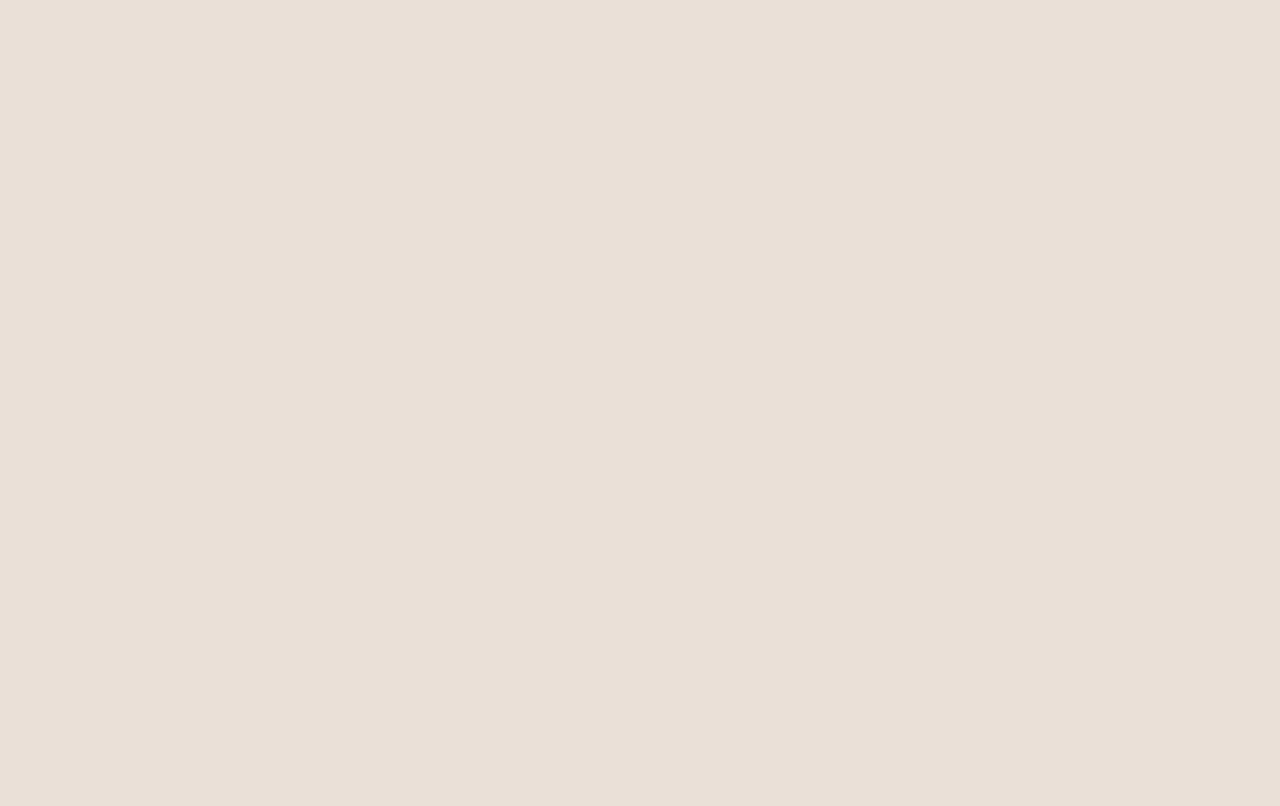
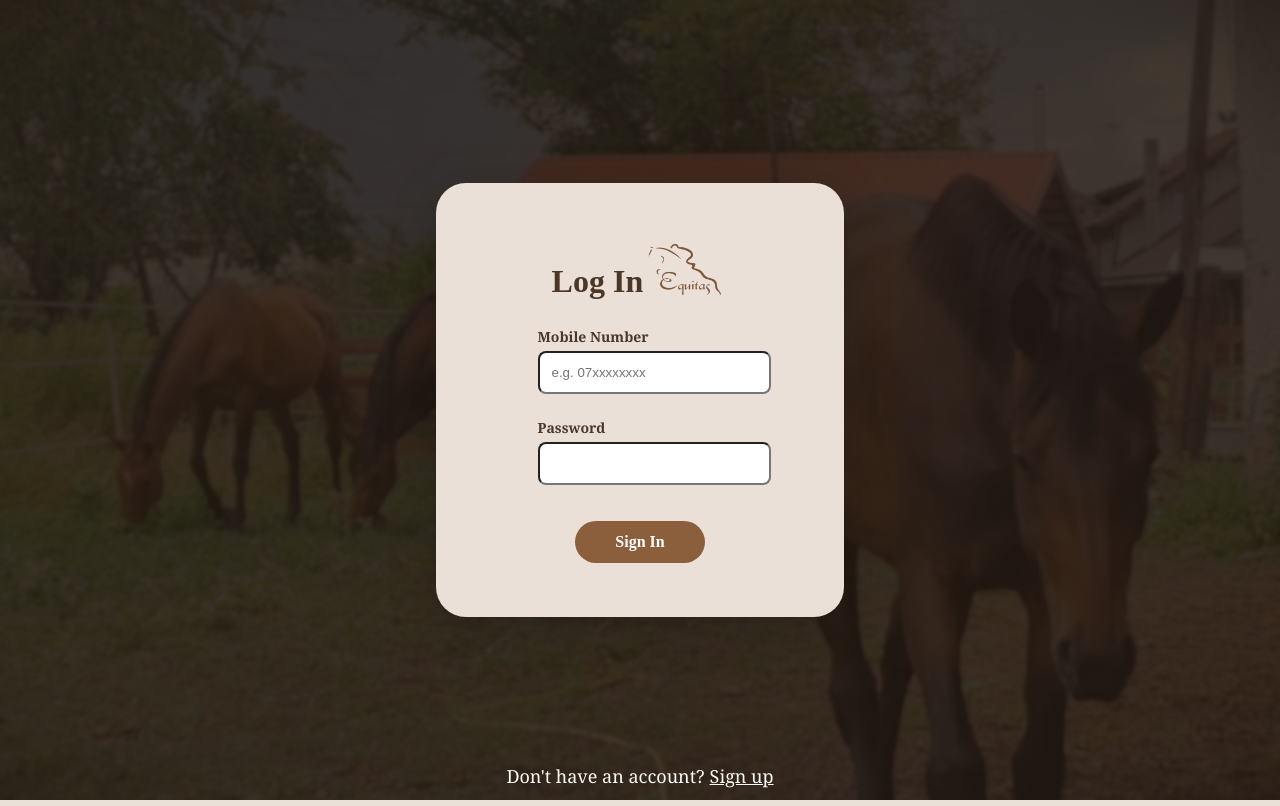
Before and after one commit to AndreeaJigarov/Equitas, a React (Vite) app: page /login in a window 1280 px wide. Before the commit this address had no page. Built offline with nearby package versions, Linux system fonts and the light colour scheme.

Commit message:
login , register forms done

```diff
--- a/src/App.tsx
+++ b/src/App.tsx
@@ -3,12 +3,16 @@ import { AdminLayout } from './layouts/AdminLayout/AdminLayout';
 import { HomePage } from './pages/HomePage/HomePage';
 import { HorsesPage } from './pages/HorsesPage/HorsesPage';
 import './theme.css';
+import {RegisterPage} from "./pages/AuthPages/RegisterPage.tsx";
+import {LoginPage} from "./pages/AuthPages/LoginPage.tsx";
 
 function App() {
   return (
 
       <Routes>
-        <Route path="/" element={<HomePage />} />
+          <Route path="/" element={<HomePage />} />
+          <Route path="/login" element={<LoginPage />} />
+          <Route path="/register" element={<RegisterPage />} />
         <Route element={<AdminLayout />}>
           <Route path="/horses" element={<HorsesPage />} />
         </Route>
--- /dev/null
+++ b/src/components/AuthComponents/AuthForm.module.css
@@ -0,0 +1,108 @@
+/* AuthForm.module.css */
+
+.authContainer {
+    display: flex;
+    justify-content: center;
+    align-items: center;
+    min-height: 100vh;
+    /* Use the darkened background from your design */
+    background: linear-gradient(rgba(0, 0, 0, 0.4), rgba(0, 0, 0, 0.4)),
+    url('../../assets/backgroundLoginRegister.png') no-repeat center center;
+    background-size: cover;
+}
+
+.authCard {
+    background: var(--cream); /* Exact cream color from reference */
+    padding: 3rem;
+    border-radius: 30px; /* High radius as seen in Figma */
+    box-shadow: 0 10px 50px rgba(0,0,0,0.2);
+    width: 50%;
+    max-width: 300px;
+    display: flex;
+    flex-direction: column;
+    align-items: center;
+}
+
+.authTitle {
+    font-family: var(--font-serif);
+    color: #4A3728; /* Dark brown */
+    font-size: 32px;
+    margin-bottom: 1.5rem;
+}
+
+.logoImage {
+    height: 60px;
+    margin-bottom: 1rem;
+}
+
+.topBar{
+    display: flex;
+    justify-content: center;
+}
+
+.fieldGroup {
+    width: 100%;
+    margin-bottom: 3rem;
+}
+
+.label {
+    display: block;
+    color: #4A3728;
+    font-weight: bold;
+    margin-bottom: 5px;
+    font-size: 14px;
+}
+
+.input {
+    width: 100%;
+    padding: 12px;
+    border-radius: var(--radius-md);
+}
+
+.grid {
+    display: grid;
+    grid-template-columns: 1fr 1fr;
+    gap: 40px; /* Adjust this for space between columns/rows */
+    width: 100%;
+}
+
+.btnSubmit {
+    margin-top: 2rem; /* Increase this value to add more space above the button */
+    transition: background 0.3s;
+
+}
+
+.disclaimerBox {
+    width: 100%;
+    display: flex;
+    justify-content: center; /* Centers horizontally */
+    align-items: center;     /* Centers vertically */
+    margin-top: 2rem;        /* Replaces your <br> tags */
+    text-align: center;
+}
+
+.btnSubmit {
+    background-color: #8B5E3C; /* Specific brown from your design [cite: 65] */
+    color: #FFFFFF;
+    border: none;
+    padding: 12px 40px;        /* Wide, elegant shape */
+    border-radius: 25px;       /* Rounded "pill" shape */
+    font-family: var(--font-serif);
+    font-size: 16px;
+    font-weight: bold;
+    cursor: pointer;
+    margin-top: 2rem;
+    transition: all 0.3s ease;
+    width: fit-content;        /* Prevents button from stretching to full width */
+}
+
+.btnSubmit:hover:not(:disabled) {
+    background-color: #6D4327; /* Darker brown on hover */
+    transform: translateY(-2px); /* Subtle lift effect */
+}
+
+.btnSubmit:disabled {
+    background-color: #C4B4A1; /* Muted color when disclaimer isn't checked */
+    cursor: not-allowed;
+    opacity: 0.7;
+}
--- /dev/null
+++ b/src/components/AuthComponents/LoginForm.tsx
@@ -0,0 +1,51 @@
+import React, { useState } from 'react';
+import styles from './AuthForm.module.css';
+import logo_lightBrown from "../../assets/logo/logo_lightBrown.png";
+
+interface LoginProps {
+    onLogin: () => void; // Added prop for redirection
+}
+
+export const LoginForm = ({ onLogin }: LoginProps) => {
+    const [mobile, setMobile] = useState('');
+    const [password, setPassword] = useState('');
+
+    const handleSubmit = (e: React.FormEvent) => {
+        e.preventDefault();
+        // Authentication logic based on mobile number
+        onLogin();
+    };
+
+    return (
+        <div className={styles.authContainer}>
+            <form className={styles.authCard} onSubmit={handleSubmit}>
+                <div className={styles.topBar}>
+                    <h2 className={styles.authTitle}>Log In</h2>
+                    <img src={logo_lightBrown} alt="Equitas Logo" className={styles.logoImage} />
+                </div>
+
+                <div className={styles.field}>
+                    <label className={styles.label}>Mobile Number</label>
+                    <input
+                        type="text"
+                        className={styles.input}
+                        value={mobile}
+                        onChange={(e) => setMobile(e.target.value)}
+                        placeholder="e.g. 07xxxxxxxx"
+                    />
+                </div>
+                <br></br>
+                <div className={styles.field}>
+                    <label className={styles.label}>Password</label>
+                    <input
+                        type="password"
+                        className={styles.input}
+                        value={password}
+                        onChange={(e) => setPassword(e.target.value)}
+                    />
+                </div>
+                <button type="submit" className={styles.btnSubmit}>Sign In</button>
+            </form>
+        </div>
+    );
+};
--- /dev/null
+++ b/src/components/AuthComponents/RegisterForm.tsx
@@ -0,0 +1,71 @@
+import React, { useState } from 'react';
+import styles from './AuthForm.module.css';
+import logo_lightBrown from "../../assets/logo/logo_lightBrown.png";
+
+interface RegisterProps {
+    onRegister: () => void;
+}
+
+export const RegisterForm = ({ onRegister }: RegisterProps) => {
+    const [acceptedDisclaimer, setAcceptedDisclaimer] = useState(false);
+
+    const handleSubmit = (e: React.SubmitEvent) => {
+        e.preventDefault();
+        if (acceptedDisclaimer) {
+            onRegister(); // Trigger the redirect to login
+        }
+    };
+
+    return (
+        <div className={styles.authContainer}>
+            <form className={styles.authCard} onSubmit={handleSubmit} >
+                <div className={styles.topBar}>
+                    <h2 className={styles.authTitle}>Register</h2>
+                    <img src={logo_lightBrown} alt="Equitas Logo" className={styles.logoImage} />
+                </div>
+                <br></br>
+                <div className={styles.grid}>
+                    <div className={styles.field}>
+                        <label className={styles.label}>Full Name</label>
+                        <input type="text" className={styles.input} />
+                    </div>
+                    <div className={styles.field}>
+                        <label className={styles.label}>Mobile No.</label>
+                        <input type="text" className={styles.input} />
+                    </div>
+                    <div className={styles.field}>
+                        <label className={styles.label}>Weight (kg)</label>
+                        <input type="number" className={styles.input} />
+                    </div>
+                    <div className={styles.field}>
+                        <label className={styles.label}>Skill Level</label>
+                        <select className={styles.select}>
+                            <option>Beginner</option>
+                            <option>Intermediate</option>
+                            <option>Advanced</option>
+                        </select>
+                    </div>
+                </div>
+
+                <div className={styles.disclaimerBox}>
+                    <label className={styles.checkItem}>
+                        <input
+                            type="checkbox"
+                            checked={acceptedDisclaimer}
+                            onChange={(e) => setAcceptedDisclaimer(e.target.checked)}
+                        />
+                        <span>I accept the 15-20% horse weight rule </span>
+                    </label>
+                </div>
+
+                <button
+                    type="submit"
+                    className={styles.btnSubmit}
+                    disabled={!acceptedDisclaimer}
+                >
+                    Register
+                </button>
+            </form>
+        </div>
+    );
+};
--- a/src/components/NavBar/AdminNavBar.tsx
+++ b/src/components/NavBar/AdminNavBar.tsx
@@ -1,11 +1,13 @@
 import { NavLink } from 'react-router-dom';
 import styles from './Navbar.module.css';
+import logo_White from "../../assets/logo/logo_White.png";
 
 export const AdminNavbar = () => {
+
     return (
         <nav className={styles.navbar}>
             {/* Restore the Logo/Brand visibility */}
-            <div className={styles.brand}>Equitas</div>
+            <img src={logo_White} alt="Equitas Logo" className={styles.logoImage} />
 
             <div className={styles.nav}>
                 <NavLink
--- a/src/components/NavBar/NavBar.module.css
+++ b/src/components/NavBar/NavBar.module.css
@@ -12,12 +12,22 @@
 }
 
 /* Fix for the "Missing" Logo */
-.brand {
-    font-family: var(--font-serif);
-    font-size: 1.8rem;
-    color: var(--white); /* Ensures it shows up against dark-earth */
-    margin-bottom: 2.5rem;
-    font-weight: 700;
+/*.brand {*/
+/*    font-family: var(--font-serif);*/
+/*    font-size: 1.8rem;*/
+/*    color: var(--white); !* Ensures it shows up against dark-earth *!*/
+/*    margin-bottom: 2.5rem;*/
+/*    font-weight: 700;*/
+/*}*/
+
+.logoImage {
+    height: 80px;         /* Specific height for desktop */
+    width: auto;          /* Maintain aspect ratio */
+    max-width: 150px;     /* Ensure it never exceeds sidebar width */
+    object-fit: contain;  /* Prevents stretching */
+    margin-bottom: 2rem;
+    display: block;       /* Ensures it behaves as a block element */
+    transition: all 0.3s ease;
 }
 
 .nav {
@@ -48,9 +58,14 @@
 
 /* MOBILE RESPONSIVENESS (Up Mode) */
 @media (max-width: 768px) {
+    .logoImage {
+        height: 40px;     /* Smaller for mobile top-bar */
+        max-width: 100px;
+        margin-bottom: 0;
+    }
     .navbar {
+        height: 60px;
         width: 100%;
-        height: auto;
         flex-direction: row;
         padding: 0.8rem 1rem; /* Added safe padding from edges */
         justify-content: space-between;
--- /dev/null
+++ b/src/pages/AuthPages/LoginPage.tsx
@@ -0,0 +1,23 @@
+import { useNavigate } from 'react-router-dom';
+import { LoginForm } from '../../components/AuthComponents/LoginForm';
+
+export const LoginPage = () => {
+    const navigate = useNavigate();
+
+    const handleLoginSuccess = () => {
+        // In Assignment 1, we just redirect to the horses list
+        navigate('/horses');
+    };
+
+    return (
+        <div className="page-fade-in">
+            <LoginForm onLogin={handleLoginSuccess} />
+            <p style={{ textAlign: 'center', marginTop: '-2rem', color: 'var(--white)', position: 'relative', zIndex: 10 }}>
+                Don't have an account?
+                <span onClick={() => navigate('/register')} style={{ cursor: 'pointer', textDecoration: 'underline', marginLeft: '5px' }}>
+          Sign up
+        </span>
+            </p>
+        </div>
+    );
+};
--- /dev/null
+++ b/src/pages/AuthPages/RegisterPage.tsx
@@ -0,0 +1,22 @@
+import { useNavigate } from 'react-router-dom';
+import { RegisterForm } from '../../components/AuthComponents/RegisterForm';
+
+export const RegisterPage = () => {
+    const navigate = useNavigate();
+
+    const handleRegisterSuccess = () => {
+        navigate('/login'); // Redirect to login after successful registration
+    };
+
+    return (
+        <div className="page-fade-in">
+            <RegisterForm onRegister={handleRegisterSuccess} />
+            <p style={{ textAlign: 'center', marginTop: '-2rem', color: 'var(--white)', position: 'relative', zIndex: 10 }}>
+                Already have an account?
+                <span onClick={() => navigate('/login')} style={{ cursor: 'pointer', textDecoration: 'underline', marginLeft: '5px' }}>
+          Log in
+        </span>
+            </p>
+        </div>
+    );
+};
```
Also changed, not shown: 1 other file (tests, documents, lock files or other folders).
